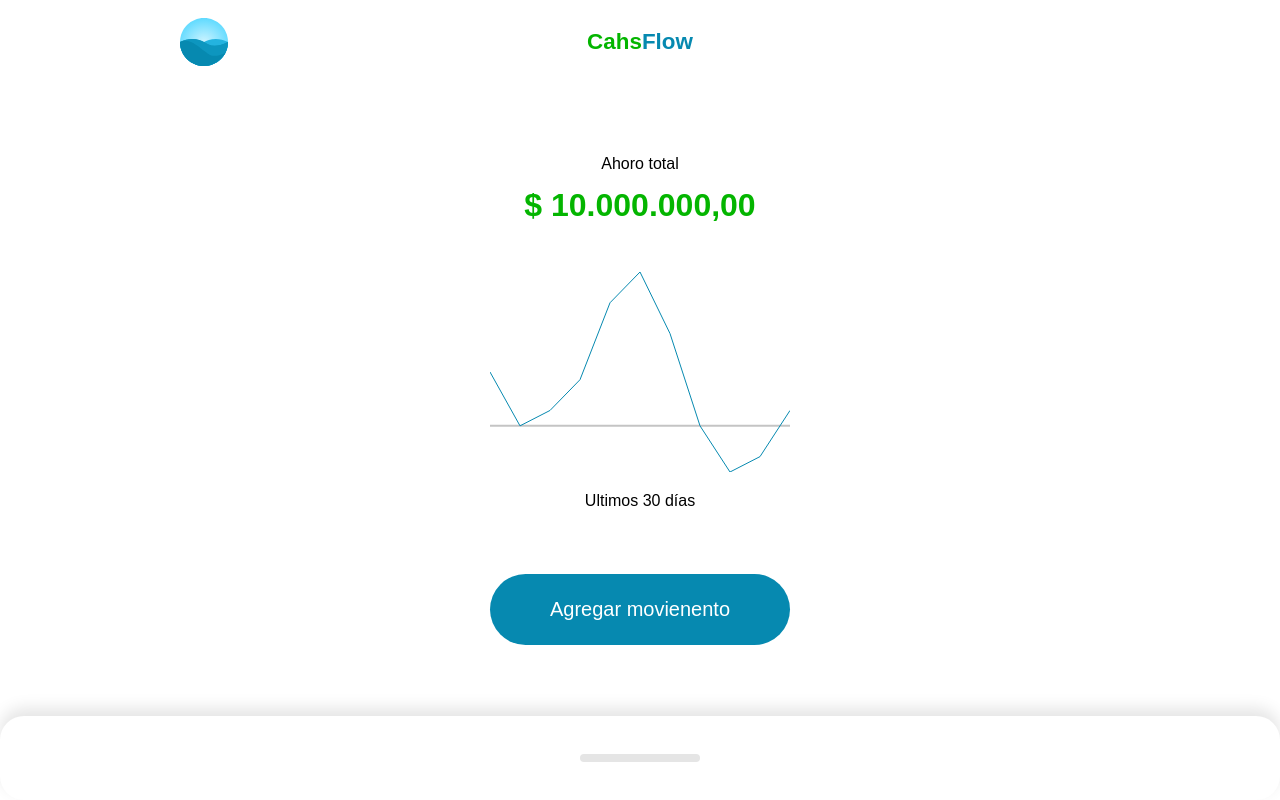
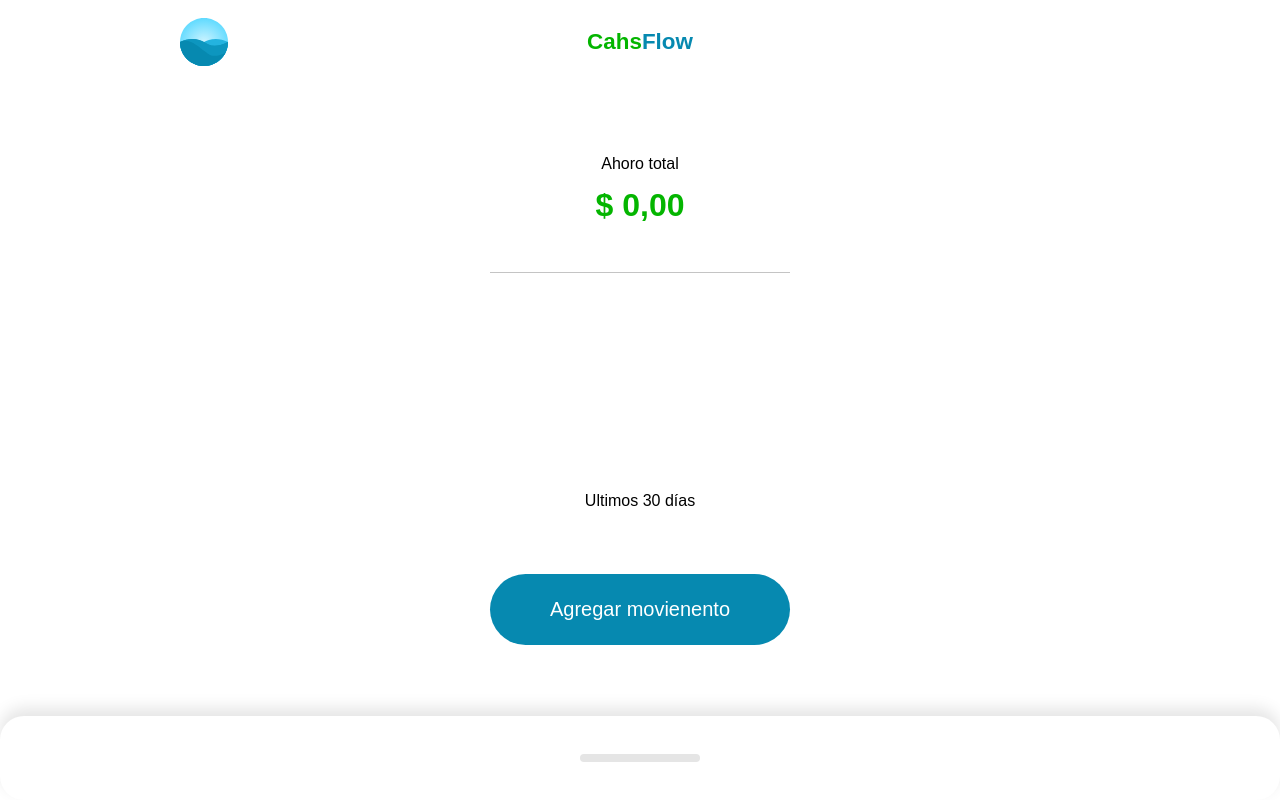
Before and after one commit to DannielNavas/cashflow, a Vue app: page / in a window 1280 px wide. Built offline with nearby package versions, Linux system fonts and the light colour scheme.

Commit message:
✨ total amount and storage

```diff
--- a/src/components/Home.vue
+++ b/src/components/Home.vue
@@ -5,7 +5,7 @@
       <Header></Header>
     </template>
     <template #resume>
-      <Resume :label="title" :amount="amount" :total-amount="10000000">
+      <Resume :label="title" :amount="amount" :total-amount="totalAmount">
         <template #graphic>
           <Graphic :amounts="amounts" />
         </template>
@@ -42,78 +42,7 @@ export default {
   data() {
     return {
       amount: 0,
-      movements: [
-        {
-          id: 0,
-          title: "Movimiento 1",
-          description: "Lorem ipsum dolor sit amet",
-          amount: 100,
-          time: new Date("06-01-2023"),
-        },
-        {
-          id: 1,
-          title: "Movimiento 2",
-          description: "Lorem ipsum dolor sit amet",
-          amount: 200,
-          time: new Date("06-01-2023"),
-        },
-        {
-          id: 2,
-          title: "Movimiento 3",
-          description: "Lorem ipsum dolor sit amet",
-          amount: 500,
-          time: new Date("06-01-2023"),
-        },
-        {
-          id: 3,
-          title: "Movimiento 4",
-          description: "Lorem ipsum dolor sit amet",
-          amount: 200,
-          time: new Date("06-01-2023"),
-        },
-        {
-          id: 4,
-          title: "Movimiento 5",
-          description: "Lorem ipsum dolor sit amet",
-          amount: -400,
-          time: new Date("06-01-2023"),
-        },
-        {
-          id: 5,
-          title: "Movimiento 6",
-          description: "Lorem ipsum dolor sit amet",
-          amount: -600,
-          time: new Date("06-01-2023"),
-        },
-        {
-          id: 6,
-          title: "Movimiento 7",
-          description: "Lorem ipsum dolor sit amet",
-          amount: -300,
-          time: new Date("06-01-2023"),
-        },
-        {
-          id: 7,
-          title: "Movimiento 8",
-          description: "Lorem ipsum dolor sit amet",
-          amount: 100,
-          time: new Date("06-01-2023"),
-        },
-        {
-          id: 8,
-          title: "Movimiento 9",
-          description: "Lorem ipsum dolor sit amet",
-          amount: 300,
-          time: new Date("06-27-2023"),
-        },
-        {
-          id: 9,
-          title: "Movimiento 10",
-          description: "Lorem ipsum dolor sit amet",
-          amount: 500,
-          time: new Date("05-28-2023"),
-        },
-      ],
+      movements: [],
     };
   },
   computed: {
@@ -136,14 +65,31 @@ export default {
         return lastMovements.reduce((a, b) => a + b, 0);
       });
     },
+    totalAmount() {
+      return this.movements.reduce(
+        (sumaTotal, movimiento) => sumaTotal + movimiento.amount,
+        0
+      );
+    },
+  },
+  mounted() {
+    const movements = JSON.parse(localStorage.getItem("movements")) || [];
+    this.movements = movements?.map((m) => {
+      return { ...m, time: new Date(m.time) };
+    });
   },
   methods: {
     create(movement) {
       this.movements.push(movement);
+      this.save();
     },
     remove(id) {
       const index = this.movements.findIndex((m) => m.id === id);
       this.movements.splice(index, 1);
+      this.save();
+    },
+    save() {
+      localStorage.setItem("movements", JSON.stringify(this.movements));
     },
   },
 };
```
